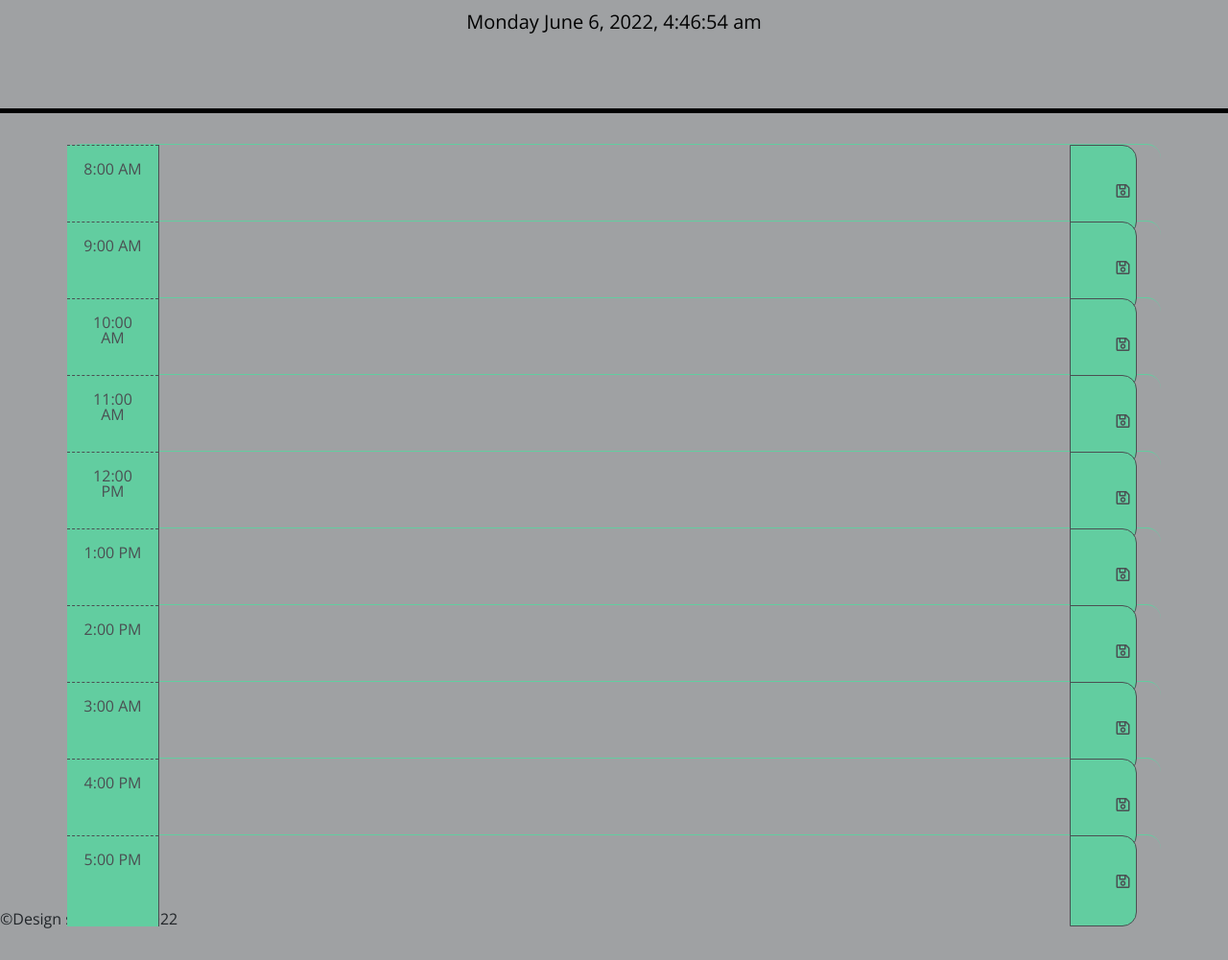
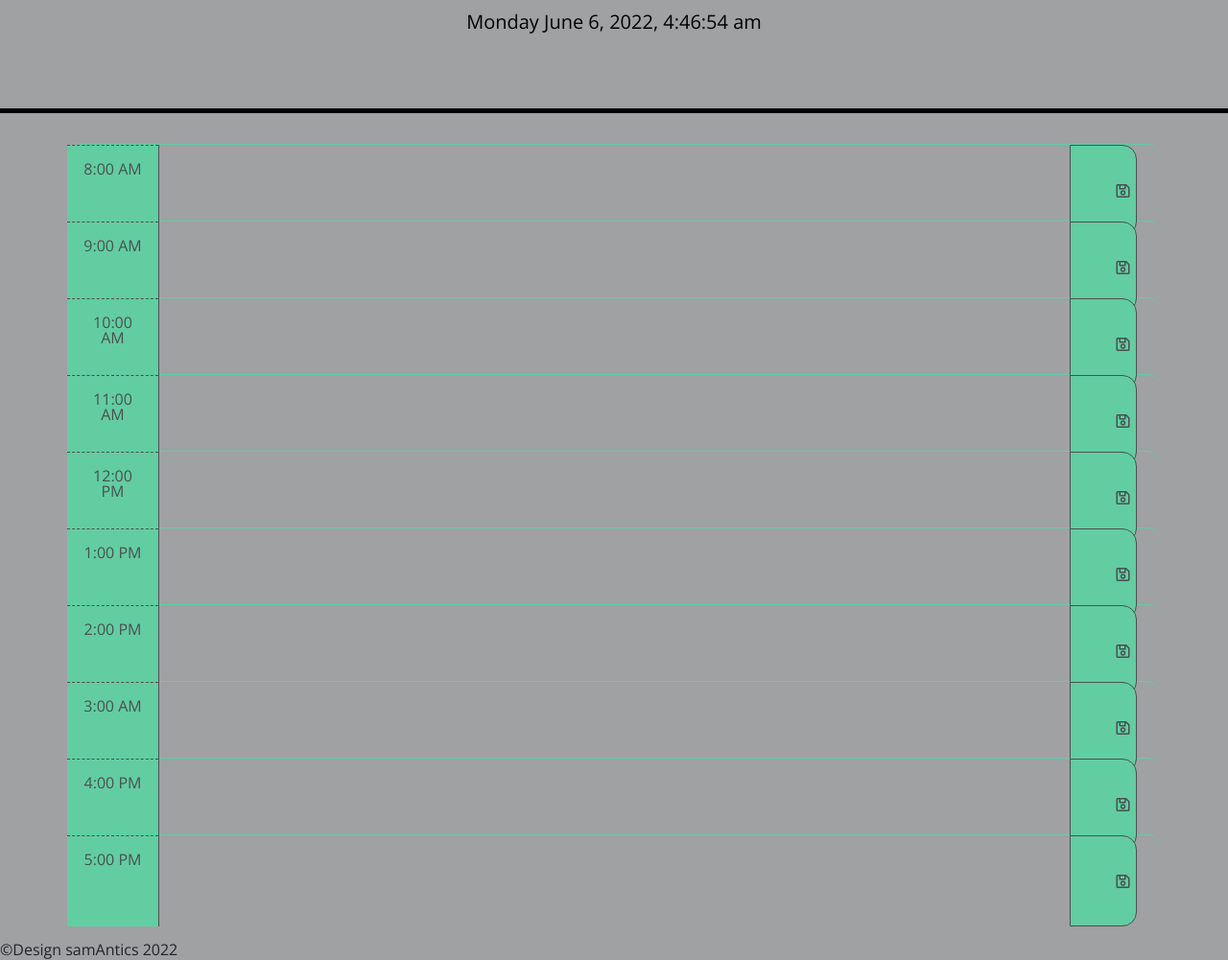
Before and after one commit to Sam-Antics/scheduler, a plain HTML site: page index.html in a window 1280 px wide. Shown: the part 181-1182 px from the top of the page at 96% size. Before the commit the page ends 1150 px from the top, so only its background shows below. Drawn offline with nearby package versions, Linux system fonts and the light colour scheme.

Commit message:
corrected for footer

```diff
--- a/index.html
+++ b/index.html
@@ -116,7 +116,7 @@
 
     </div>
 
-    <footer>&copy;Design samAntics 2022</footer>
+    <footer><br><br>&copy;Design samAntics 2022</footer>
 
     <script src="https://code.jquery.com/jquery-3.4.1.min.js"></script>
     <script src="https://cdnjs.cloudflare.com/ajax/libs/moment.js/2.24.0/moment.min.js"></script>
```
